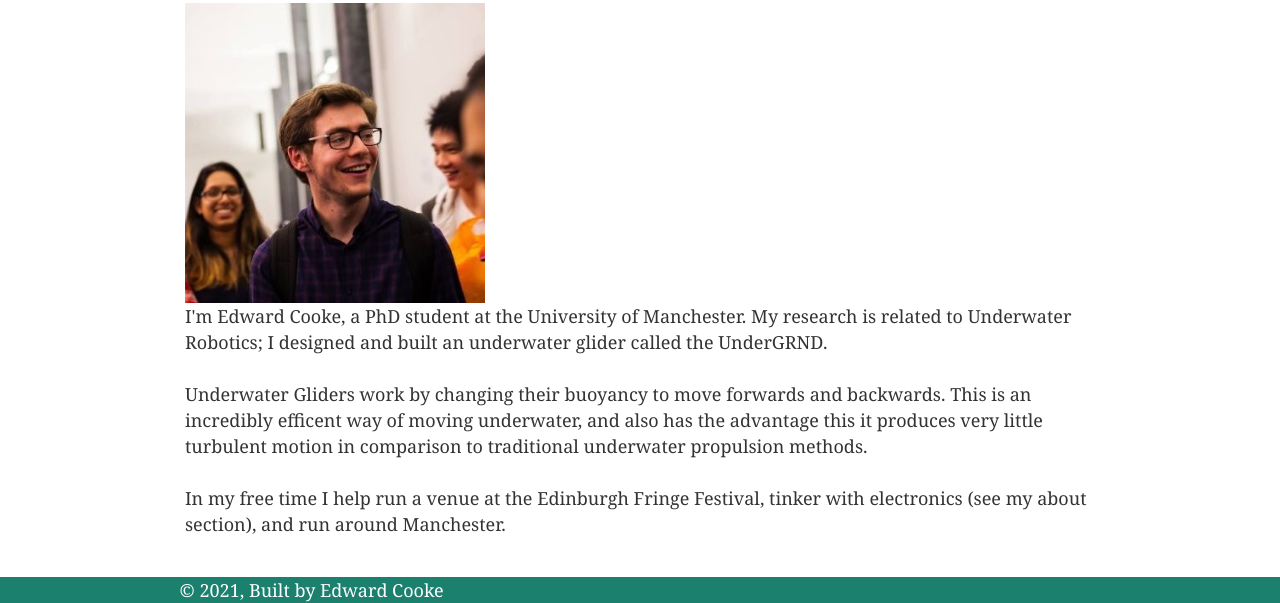
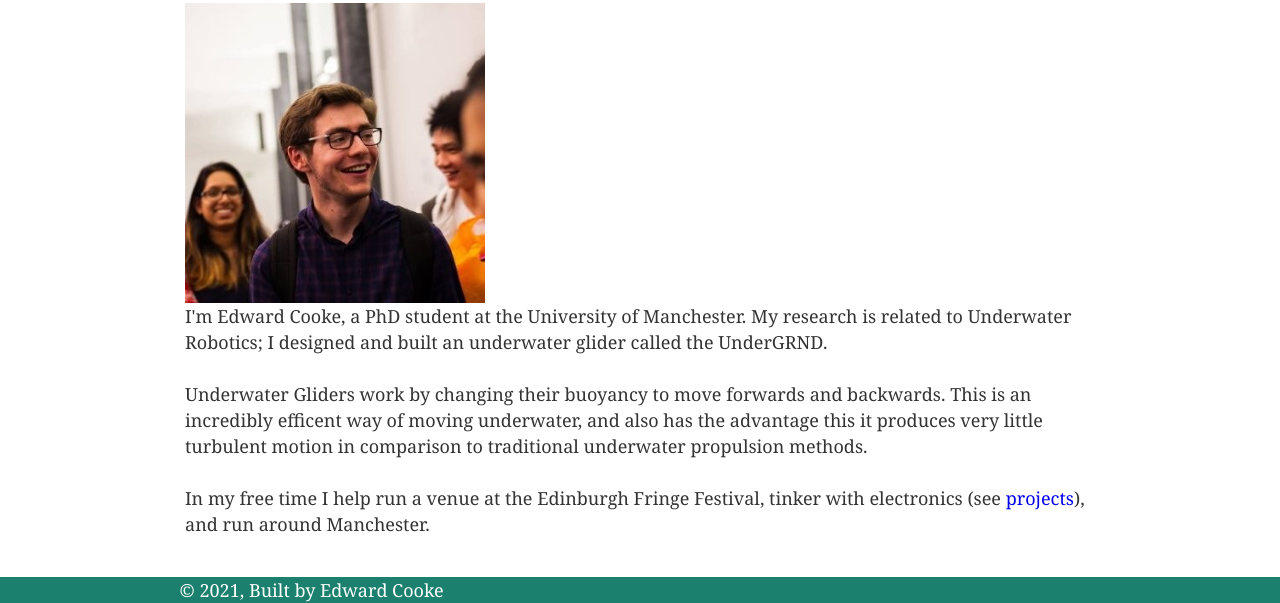
Before and after one commit to cooke001/eddSite, a Gatsby site: page /about in a window 1280 px wide. Shown: the part 197-800 px from the top of the page. Built offline with nearby package versions, Linux system fonts and the light colour scheme; Gatsby itself is replaced by a stand-in of ours.

Commit message:
Fix typo

```diff
--- a/src/pages/about.js
+++ b/src/pages/about.js
@@ -19,7 +19,7 @@ const About = () => (
       <Col xs = "8">
         <p>I'm Edward Cooke, a PhD student at the University of Manchester. My research is related to Underwater Robotics; I designed and built an underwater glider called the UnderGRND.</p>
         <p>Underwater Gliders work by changing their buoyancy to move forwards and backwards. This is an incredibly efficent way of moving underwater, and also has the advantage this it produces very little turbulent motion in comparison to traditional underwater propulsion methods.</p>
-        <p>In my free time I help run a venue at the Edinburgh Fringe Festival, tinker with electronics (see my about section), and run around Manchester.</p>
+        <p>In my free time I help run a venue at the Edinburgh Fringe Festival, tinker with electronics (see <a href="/projects/"> projects</a>), and run around Manchester.</p>
       </Col>
     </Row>
   </Layout>
```
